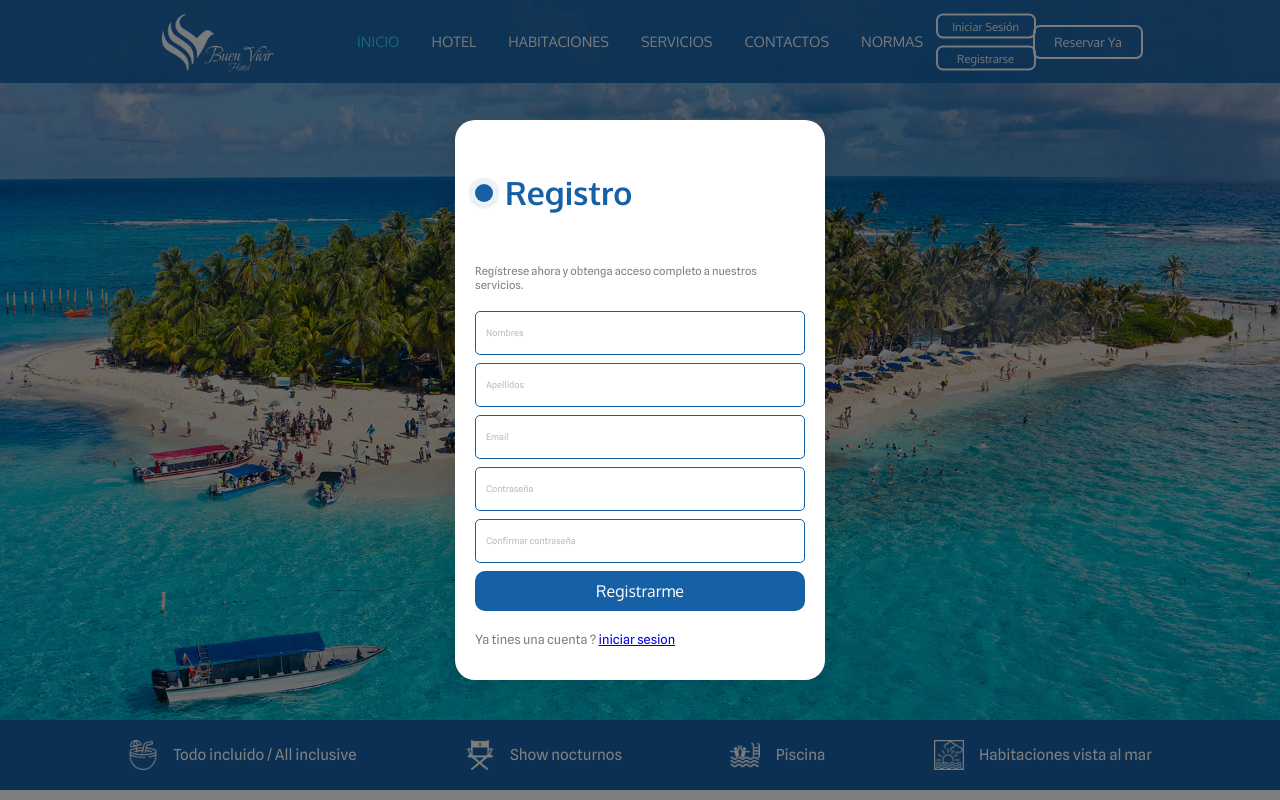
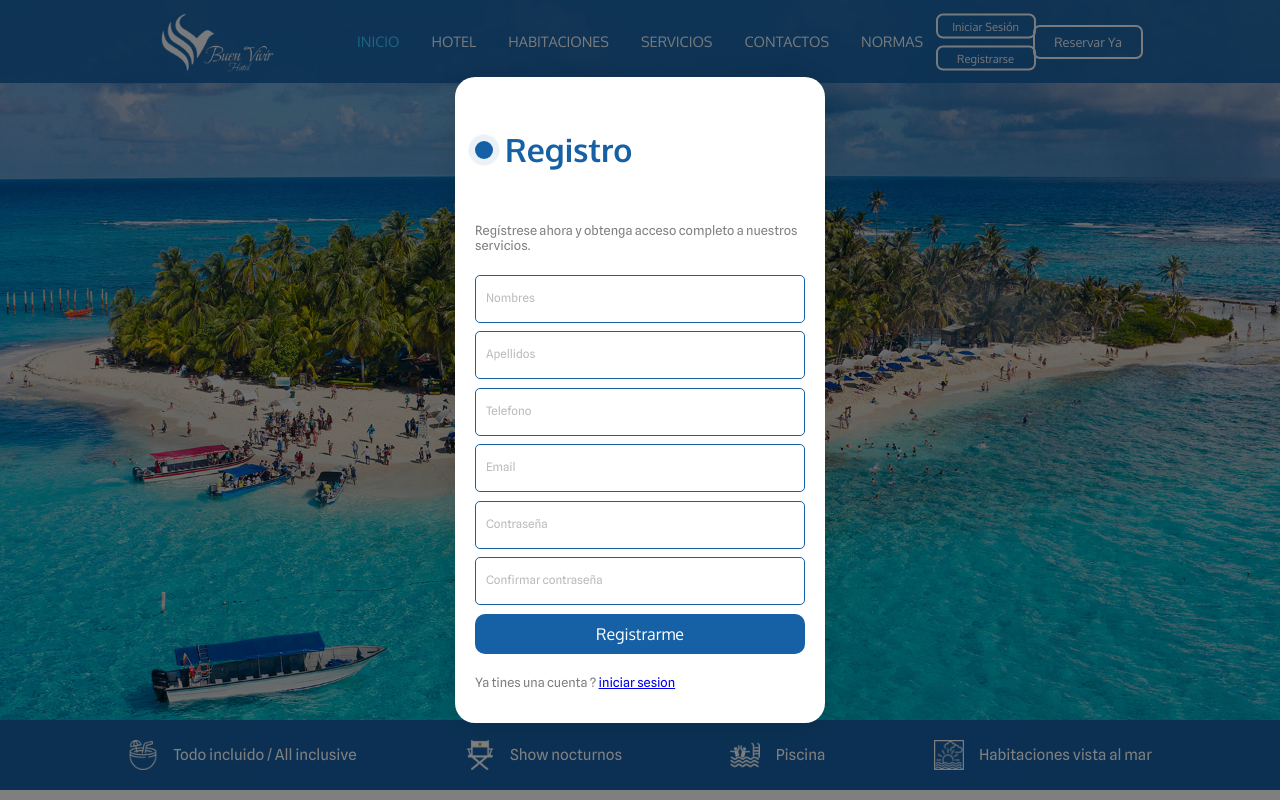
Before and after one commit to JuanPalacios10/hotel-frontend, a React (Vite) app in the folder proyecto/: page / in a window 1280 px wide. Shown: the top 800 px of the page. Built offline with nearby package versions, Linux system fonts and the light colour scheme.

Commit message:
registro cambios

```diff
--- a/proyecto/src/pages/Registro/Registro.jsx
+++ b/proyecto/src/pages/Registro/Registro.jsx
@@ -5,6 +5,7 @@ export const Registro = () => {
   const [datos, setDatos] = useState({
     nombres: '',
     apellidos: '',
+    telefono: '',
     email: '',
     contraseña: '',
     confirmarContraseña: ''
@@ -23,6 +24,8 @@ export const Registro = () => {
       datos.nombres +
         ' ' +
         datos.apellidos +
+        ' ' +
+        datos.telefono +
         ' ' +
         datos.email +
         ' ' +
@@ -52,6 +55,15 @@ export const Registro = () => {
           className="form-control"
           type="text"
           name="apellido"
+          onChange={handleInputChange}
+        />
+      </div>
+      <div className="datos">
+        <input
+          placeholder="Telefono"
+          className="form-control"
+          type="text"
+          name="telefono"
           onChange={handleInputChange}
         />
       </div>
--- a/proyecto/src/styles/formulario.css
+++ b/proyecto/src/styles/formulario.css
@@ -12,11 +12,11 @@
   box-shadow: 0 0 30px rgba(0, 0, 0, 0.1);
   /* z-index: 1000; */
   /* position: absolute; */
-  gap: 8px;
+  gap: 8.5px;
 }
 
 .subtitulo {
-  font-size: 0.7em;
+  font-size: 0.8em;
   align-items: start;
   color: grey;
   font-family: var(--font-text);
@@ -66,7 +66,7 @@
 input.form-control {
   width: 100%;
   padding: 10px 10px 20px 10px;
-  font-size: 10px;
+  font-size: 13px;
   outline: none;
   border: 1px solid var(--primary-color);
   border-radius: 5px;
```
Also changed, not shown: proyecto/src/App.jsx (line endings or trailing spaces).
